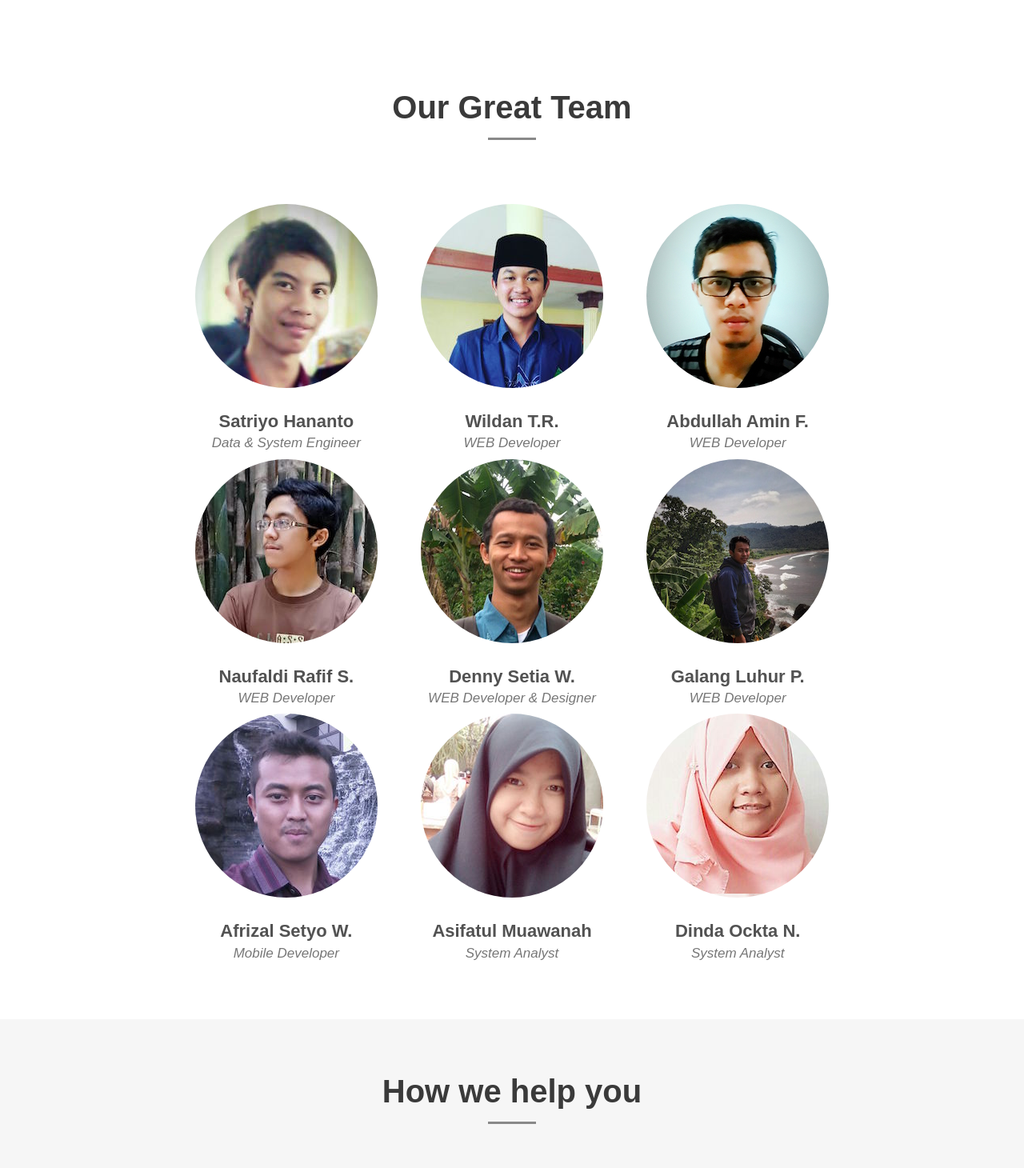
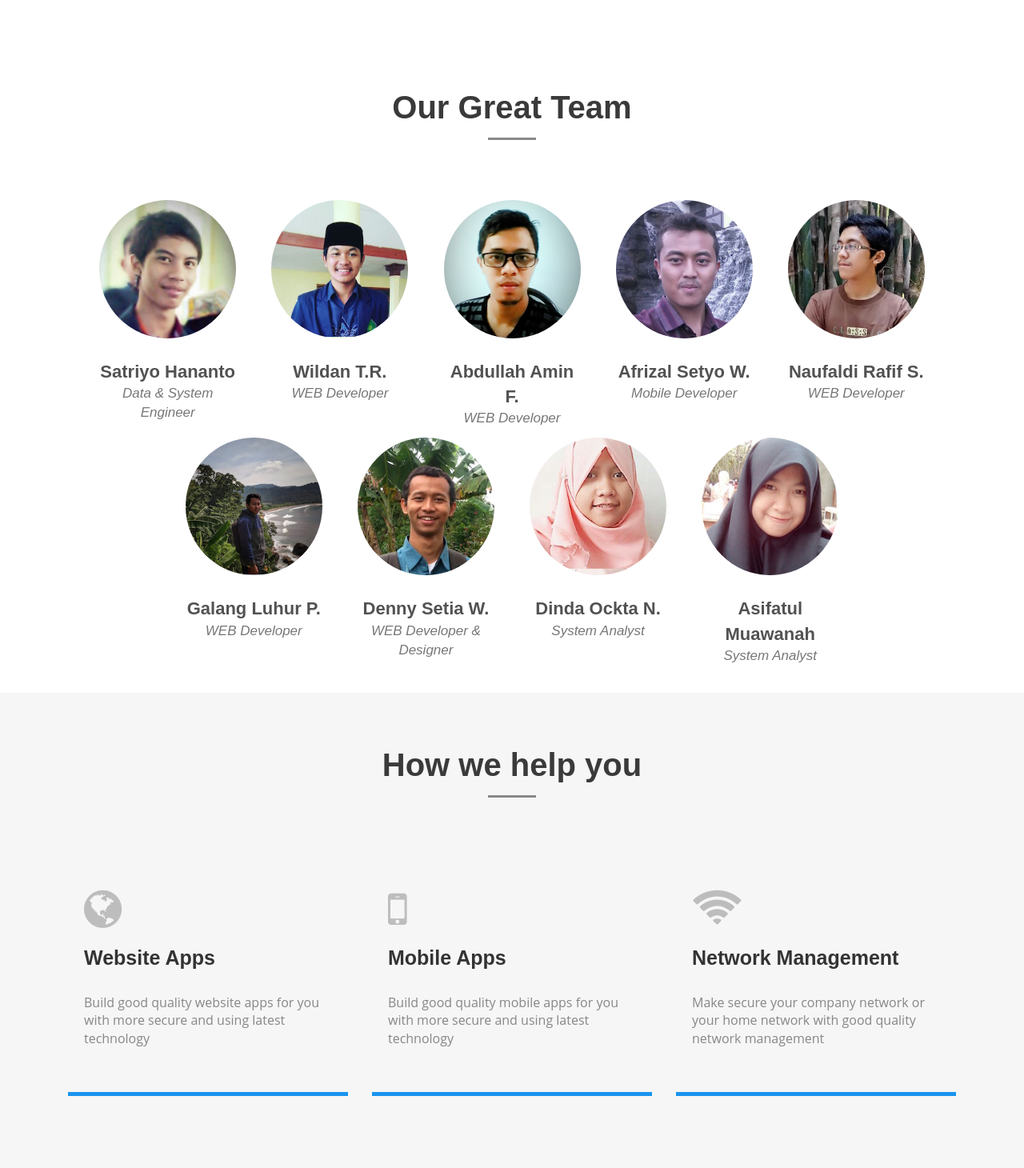
Before and after one commit to alimindev/alim, a PHP site: page / in a window 1280 px wide. Shown: the part 1408-2868 px from the top of the page at 80% size. Run offline with PHP 8.4, Linux system fonts and the light colour scheme; some libraries are stand-ins or nearby versions.

Commit message:
ubah ukuran foto

```diff
--- a/index.html
+++ b/index.html
@@ -294,38 +326,18 @@
                   </div>
                 </li>
                 <li>
-                  <div class="team-item galang wow fadeInUp">
+                  <div class="team-item dinda wow fadeInUp">
                     <div class="team-info">
                       <!-- <p> I must explain to you how all this mistaken idea of denouncing pleasure n</p> -->
-                      <a href="https://www.facebook.com/galnglp?fref=ts"><span class="fa fa-facebook"></span></a>
-                      <a href="https://www.linkedin.com/in/galang-pekerti-b5b83b109?authType=NAME_SEARCH&authToken=lW5S&locale=en_US&trk=tyah&trkInfo=clickedVertical%3Amynetwork%2CclickedEntityId%3A458929079%2CauthType%3ANAME_SEARCH%2Cidx%3A1-1-1%2CtarId%3A1485793725097%2Ctas%3AGala"><span class="fa fa-linkedin"></span></a>
+                      <a href="https://www.facebook.com/inocawa?fref=ts"><span class="fa fa-facebook"></span></a>
+                      <a href="https://www.linkedin.com/in/dinda-ockta-nooryawati-088b05130?authType=NAME_SEARCH&authToken=vXJg&locale=en_US&trk=tyah&trkInfo=clickedVertical%3Amynetwork%2CclickedEntityId%3A540223016%2CauthType%3ANAME_SEARCH%2Cidx%3A1-1-1%2CtarId%3A1485793923664%2Ctas%3ADinda"><span class="fa fa-linkedin"></span></a>
                       <!-- <a href="#"><span class="fa fa-pinterest"></span></a>
                       <a href="#"><span class="fa fa-rss"></span></a> -->
                     </div>
                   </div>
                   <div class="team-address">
-                    <p>Galang Luhur P.</p>
-                    <span>WEB Developer</span>
-                  </div>
-                </li>
-              </ul>
-
-              <br>
-
-              <ul class="team-grid">
-                <li>
-                  <div class="team-item afrizal wow fadeInUp">
-                    <div class="team-info">
-                      <!-- <p>Act without thought is the beginning of the failure</p> -->
-                      <a href="https://www.facebook.com/rijul.arekhsmaawa?fref=ts"><span class="fa fa-facebook"></span></a>
-                      <a href="https://www.linkedin.com/in/afrizal-wibisono-465a67115?authType=NAME_SEARCH&authToken=8czY&locale=en_US&trk=tyah&trkInfo=clickedVertical%3Amynetwork%2CclickedEntityId%3A483368909%2CauthType%3ANAME_SEARCH%2Cidx%3A1-1-1%2CtarId%3A1485793826310%2Ctas%3AAfri"><span class="fa fa-linkedin"></span></a>
-                      <!-- <a href="#"><span class="fa fa-pinterest"></span></a>
-                      <a href="#"><span class="fa fa-rss"></span></a> -->
-                    </div>
-                  </div>
-                  <div class="team-address">
-                    <p>Afrizal Setyo W.</p>
-                    <span>Mobile Developer</span>
+                    <p>Dinda Ockta N.</p>
+                    <span>System Analyst</span>
                   </div>
                 </li>
                 <li>
--- a/style.css
+++ b/style.css
@@ -742,9 +742,9 @@
 }
 .team-grid li {
 	display: inline-block;
-	height: 230px;
-	margin: 20px 25px;
-	width: 20%;
+	height: 172.5px;
+	margin: 15px 20px;
+	width: 15%;
 }
 .team-item {
 	width: 100%;
@@ -765,32 +765,39 @@
 
 .aaf{
 	background-image: url(assets/images/aaf.jpg);
+	background-size: 100%;
 }
 .afrizal{
 	background-image: url(assets/images/afrizal.jpg);
-	width: 100%;
-	max-width: 500%;
+	background-size: 100%;
 }
 .denny{
 	background-image: url(assets/images/denny.jpg);
+	background-size: 100%;
 }
 .dinda{
 	background-image: url(assets/images/dinda.jpg);
+	background-size: 100%;
 }
 .galang{
 	background-image: url(assets/images/galang.jpg);
+	background-size: 100%;
 }
 .sifa{
 	background-image: url(assets/images/sifa.jpeg);
+	background-size: 100%;
 }
 .satriyo {
 	background-image: url(assets/images/satriyo.jpg);
+	background-size: 100%;
 }
 .wildan {
 	background-image: url(assets/images/wildan.jpeg);
+	background-size: 100%;
 }
 .valdi {
 	background-image: url(assets/images/valdi.jpeg);
+	background-size: 100%;
 }
 
 .team-info {
```
Also changed, not shown: other parts of index.html (+38 -21 lines).
